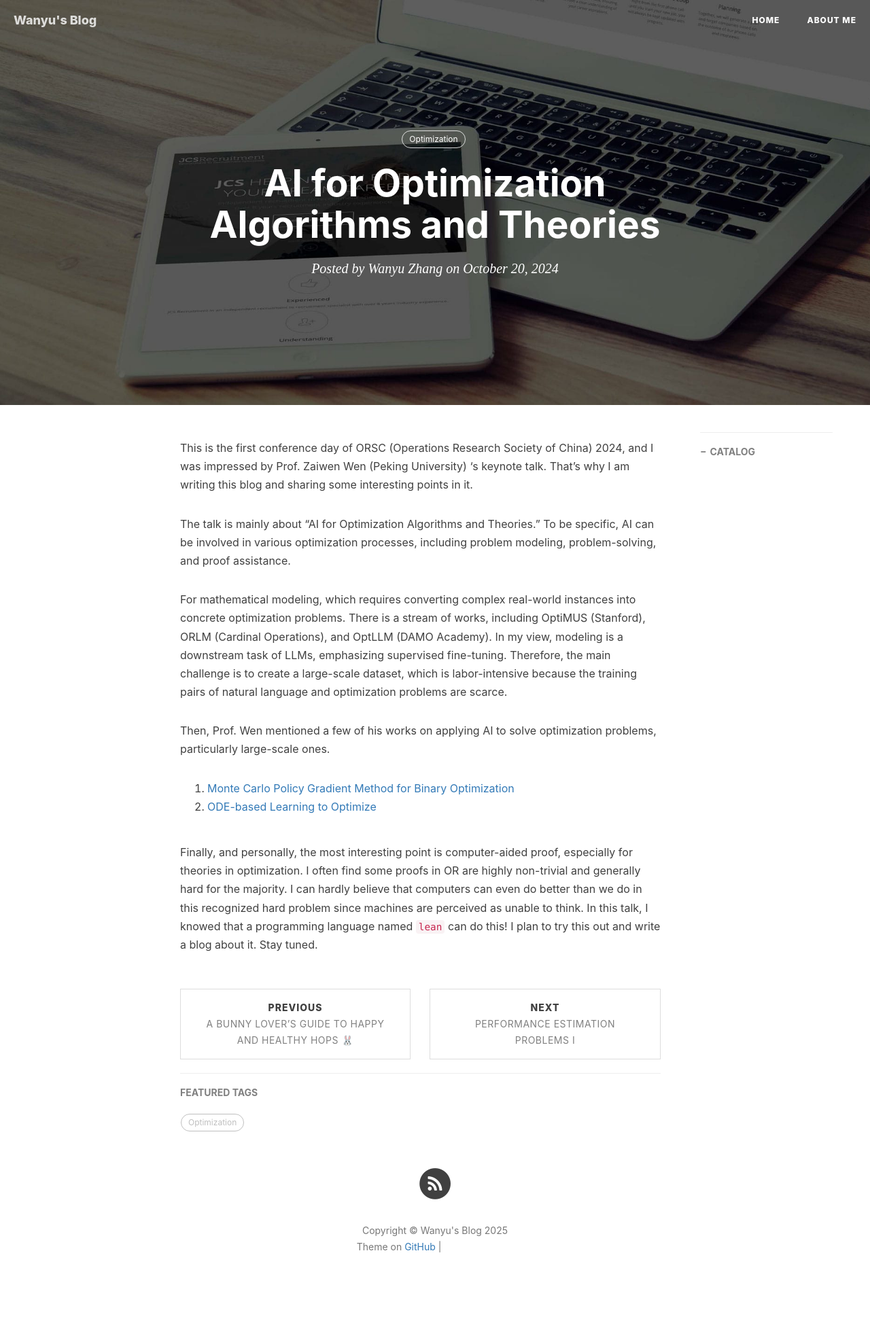
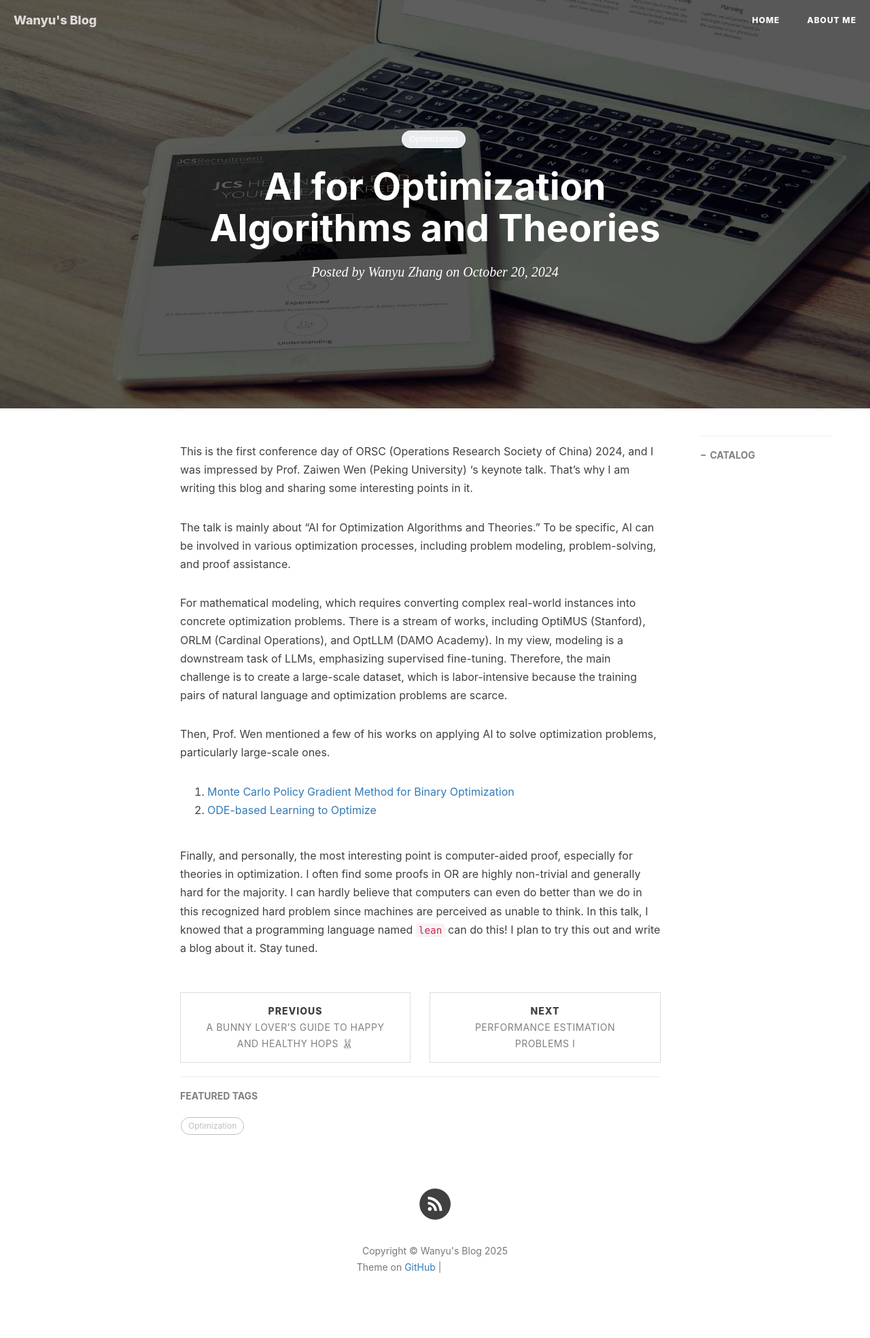
Before and after one commit to zwyhahaha/zwyhahaha.github.io, a Jekyll site: the page built from _posts/2024-10-20-AI-for-Optimization-Algorithms-and-Theories.md, in a window 1280 px wide. Shown: the whole page at 68% size. Built offline with Jekyll 4.4.1, drawn with Linux system fonts in a browser that asks for light colours; nearby versions of some CDN libraries; comment, search, counter and statistics services are not loaded; before the commit the page ends 1939 px from its top, so only the background shows below that; grey boxes are pictures that could not be loaded.

Commit message:
post_layout

```diff
--- a/_layouts/post.html
+++ b/_layouts/post.html
@@ -20,6 +20,24 @@ layout: default
 
     .post-heading {
         text-align: center; /* 居中显示标题和副标题 */
+    }
+
+    .tags {
+        margin-bottom: 20px; /* 调整标签与标题之间的间距 */
+    }
+
+    .tag {
+        display: inline-block;
+        margin: 0 5px;
+        padding: 5px 10px;
+        background-color: #e9ecef;
+        border-radius: 3px;
+        color: white;
+        text-decoration: none;
+    }
+
+    .tag:hover {
+        background-color: #dee2e6;
     }
 
     h1 {
```
Also changed, not shown: 1 other file.
